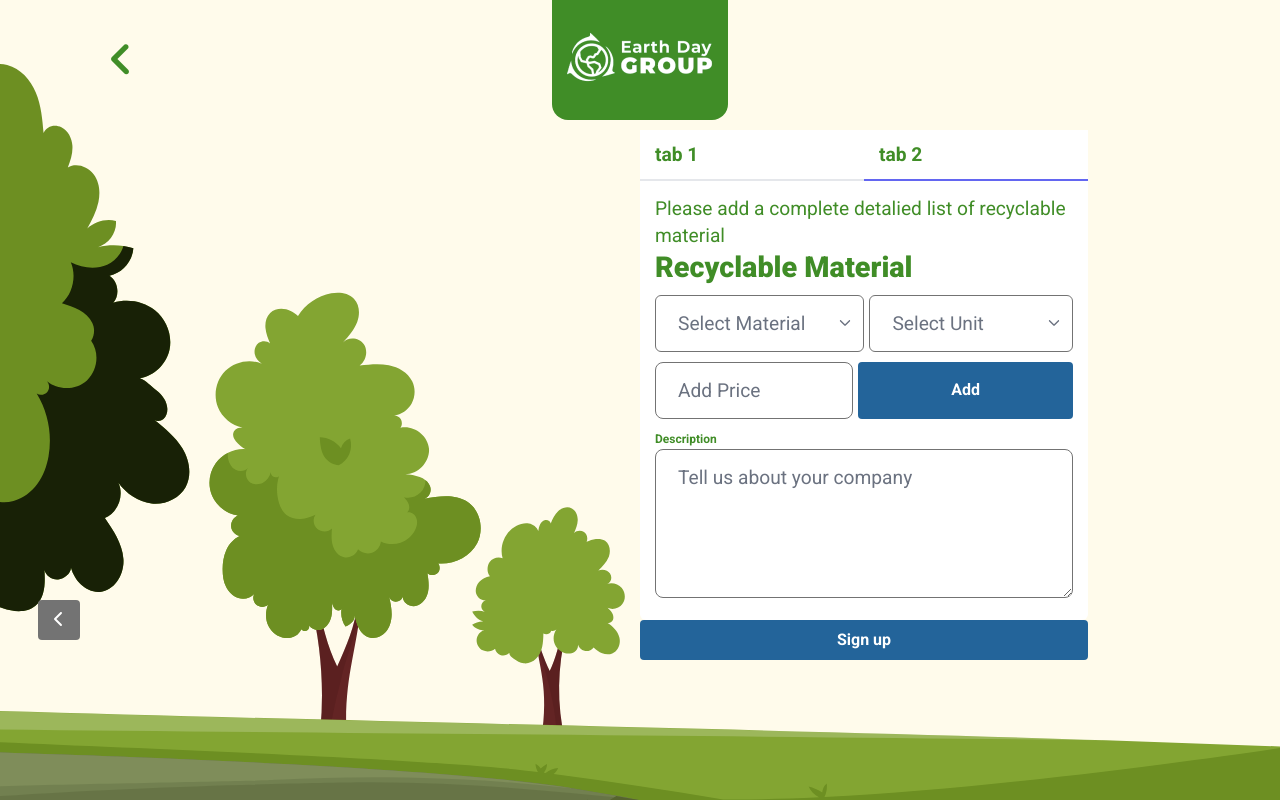
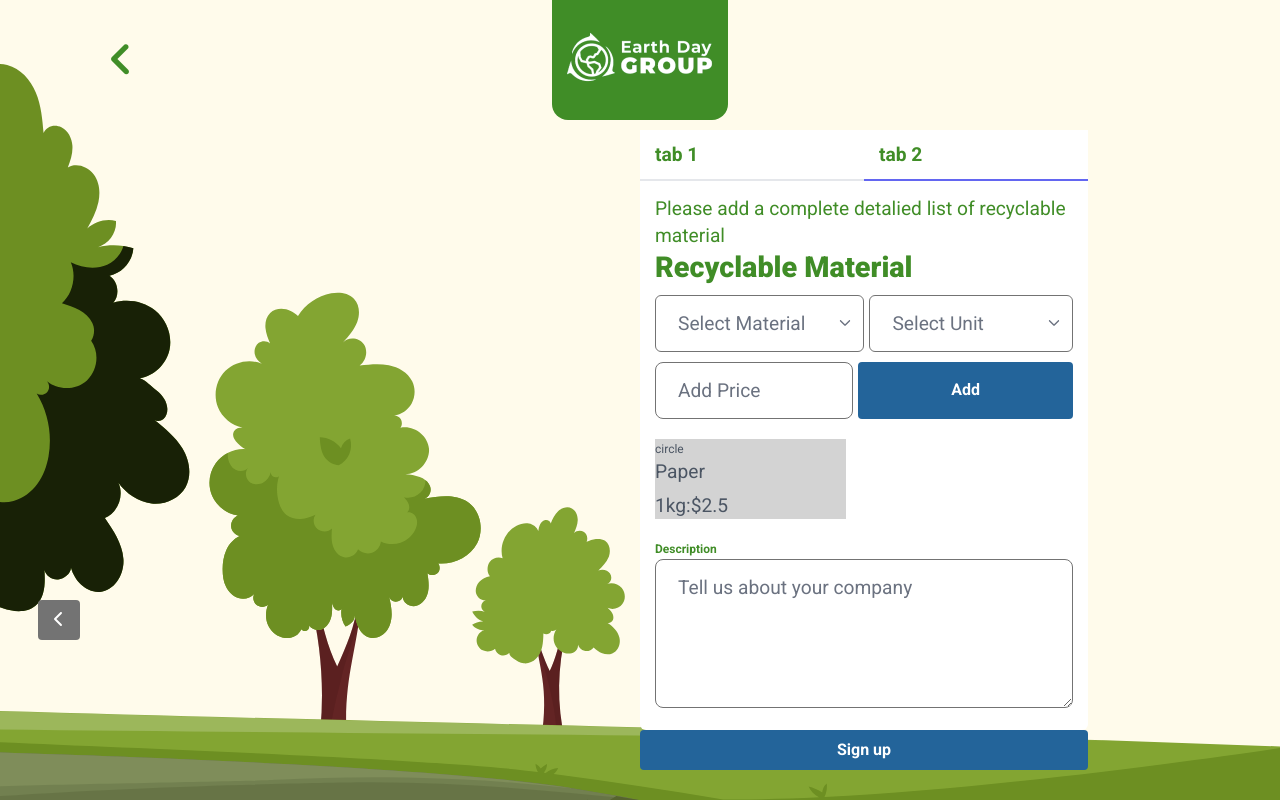
Before and after one commit to Boldsample/earth-day-group, a React (Vite) app: page /register/company in a window 1280 px wide. Both pictures are taken after a click on the tab "tab 2". Built offline with nearby package versions, Linux system fonts and the light colour scheme.

Commit message:
add RecycleMaterialCard html structure

```diff
--- a/src/components/register/registerCompany/FormTwo.jsx
+++ b/src/components/register/registerCompany/FormTwo.jsx
@@ -2,6 +2,7 @@ import React from 'react'
 import { TextInput, NumberInput, PasswordInput, TextAreaInput, DropDownInput, CheckBoxInput, FileUploadInput, UploadProfilePhotoInput } from "@ui/forms"
 import countries from "@json/countries.json"
 import { Button } from 'primereact/button'
+import RecycleMaterialCard from '../../../ui/cards/recycleMaterialCard/RecycleMaterialCard'
 
 const FormTwo = ({control, getFormErrorMessage, photoFileBlob, setPhotoFileBlob  }) => {
   return (
@@ -64,6 +65,9 @@ const FormTwo = ({control, getFormErrorMessage, photoFileBlob, setPhotoFileBlob
     />
     <Button className="dark-blue fullwidth" label="Add" type="submit" />
     </div>
+    <div className="materialsCard__grid">
+        <RecycleMaterialCard/>
+    </div>
     <TextAreaInput
       label="Description"
       nameInput="description"
--- /dev/null
+++ b/src/ui/cards/recycleMaterialCard/RecycleMaterialCard.jsx
@@ -0,0 +1,16 @@
+import React from 'react'
+import './recycleMaterialCard.sass'
+
+const RecycleMaterialCard = () => {
+  return (
+    <div className='recycle__card'>
+        <span>circle</span>
+        <div className="body__container">
+            <p>Paper</p>
+            <p>1kg:$2.5</p>
+        </div>
+    </div>
+  )
+}
+
+export default RecycleMaterialCard
--- /dev/null
+++ b/src/ui/cards/recycleMaterialCard/recycleMaterialCard.sass
@@ -0,0 +1,5 @@
+.recycle__card
+    background-color: lightgrey
+    width: 191px
+    height: 80px
+    margin: 20px 0
```
